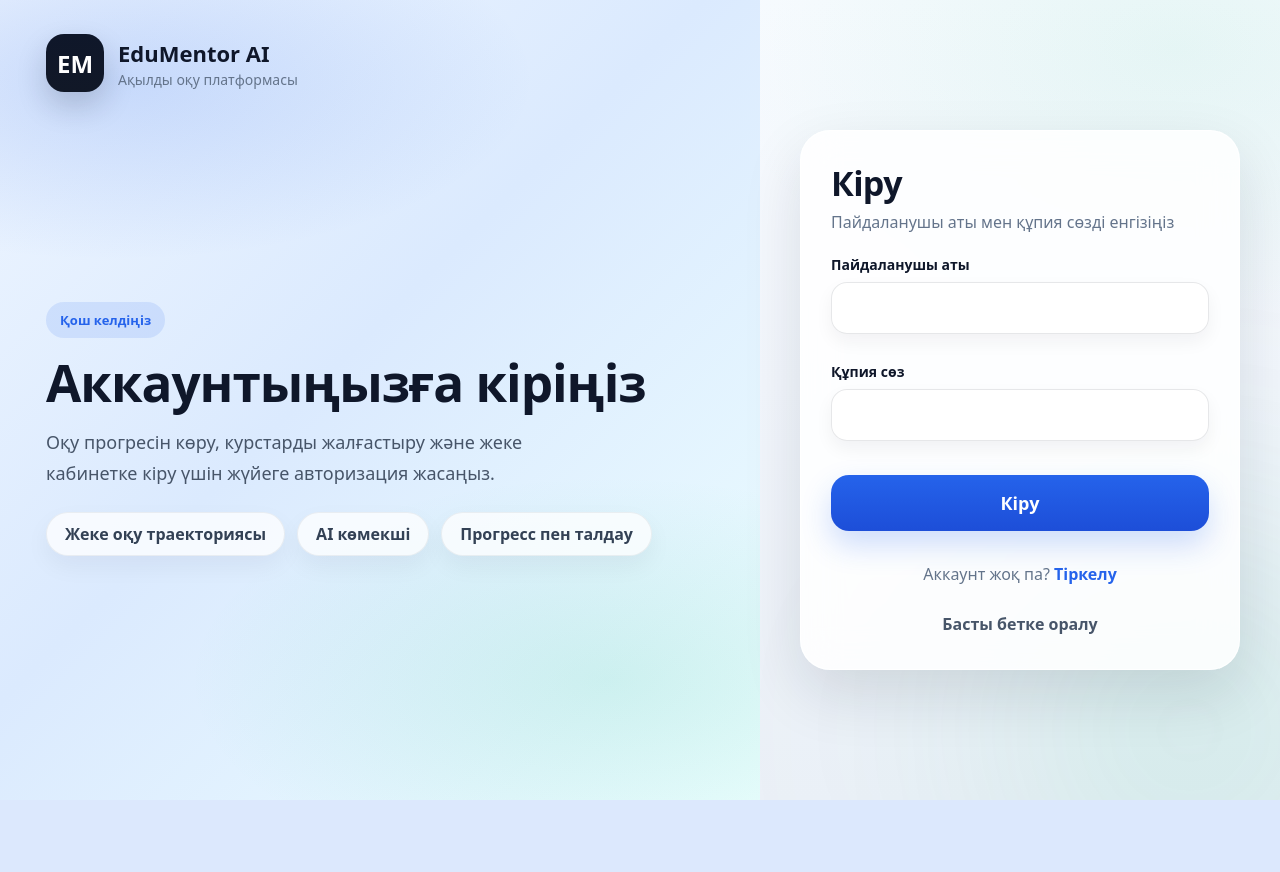
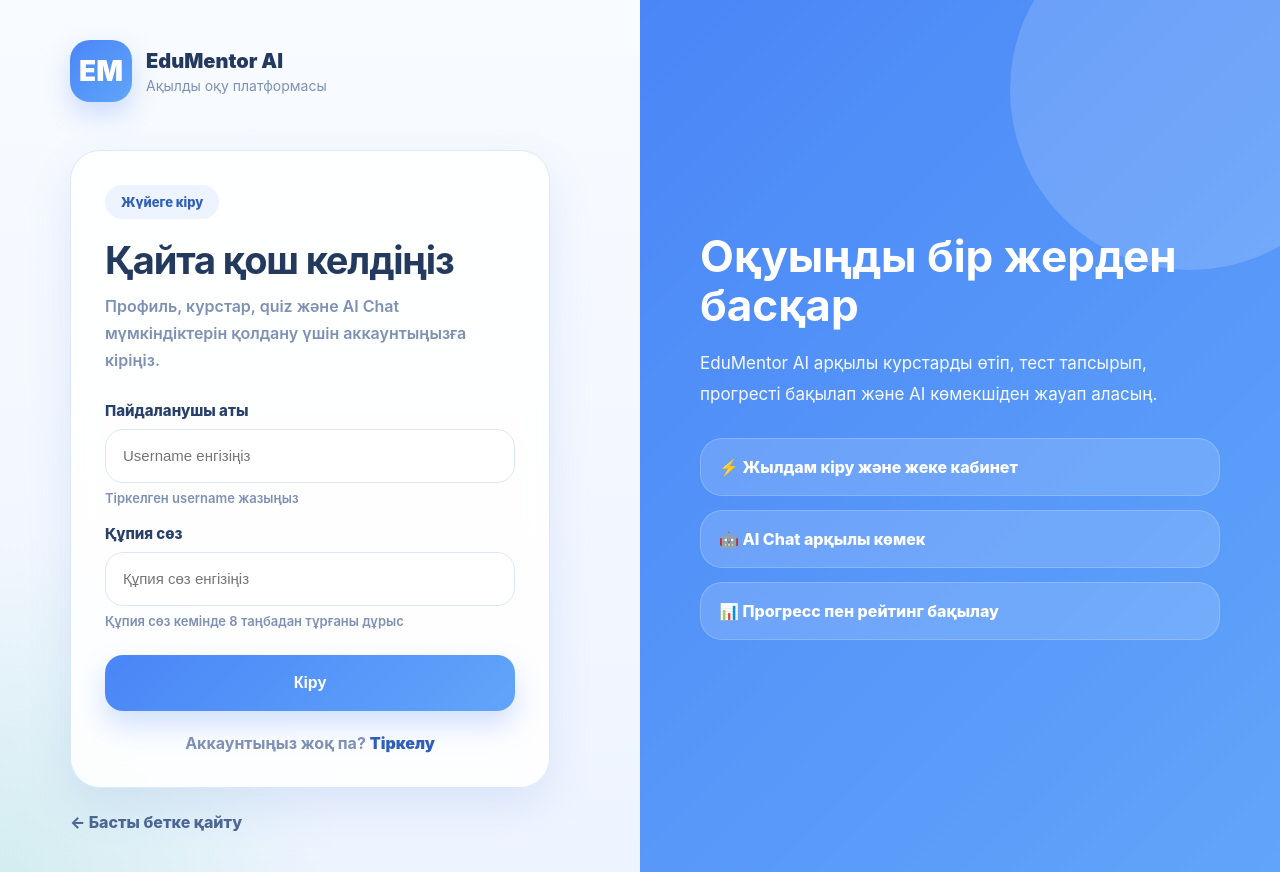
Before and after one commit to ainur22/Lab4Django, a Django app: page /login/ in a window 1280 px wide. Before the commit the page ends 800 px from the top, so only its background shows below. Run offline with Django 5.2, Linux system fonts and the light colour scheme.

Commit message:
Update login.html

```diff
--- a/accounts/templates/accounts/login.html
+++ b/accounts/templates/accounts/login.html
@@ -2,82 +2,334 @@
 <!doctype html>
 <html lang="kk">
 <head>
-  <meta charset="utf-8" />
-  <meta name="viewport" content="width=device-width, initial-scale=1" />
-  <title>EduMentor AI — Кіру</title>
-  <link rel="preconnect" href="https://fonts.googleapis.com">
-  <link rel="preconnect" href="https://fonts.gstatic.com" crossorigin>
-  <link
-    href="https://fonts.googleapis.com/css2?family=Inter:wght@400;500;600;700;800&display=swap"
-    rel="stylesheet"
-  >
-  <link rel="stylesheet" href="{% static 'accounts/style.css' %}" />
+<meta charset="UTF-8">
+<meta name="viewport" content="width=device-width, initial-scale=1.0">
+<title>EduMentor AI — Кіру</title>
+
+<style>
+*{box-sizing:border-box}
+
+:root{
+  --bg1:#eef4ff;
+  --bg2:#f8fbff;
+  --text:#23395d;
+  --muted:#7e91b4;
+  --blue:#4a86f7;
+  --blue2:#60a5fa;
+  --line:#dbe7fb;
+  --card:#ffffff;
+  --shadow:0 18px 45px rgba(67,115,208,.12);
+}
+
+body{
+  margin:0;
+  font-family:"Inter","Segoe UI",Arial,sans-serif;
+  min-height:100vh;
+  background:
+    radial-gradient(circle at left bottom,rgba(16,185,129,.12),transparent 22%),
+    linear-gradient(180deg,var(--bg2),var(--bg1));
+  color:var(--text);
+}
+
+a{text-decoration:none;color:inherit}
+
+.auth-page{
+  min-height:100vh;
+  display:grid;
+  grid-template-columns:1fr 1fr;
+}
+
+.auth-left{
+  padding:40px 70px;
+  display:flex;
+  flex-direction:column;
+  justify-content:center;
+}
+
+.brand{
+  display:flex;
+  align-items:center;
+  gap:14px;
+  margin-bottom:48px;
+}
+
+.logo{
+  width:62px;
+  height:62px;
+  border-radius:20px;
+  background:linear-gradient(135deg,var(--blue),var(--blue2));
+  color:white;
+  display:grid;
+  place-items:center;
+  font-size:28px;
+  font-weight:900;
+  box-shadow:0 12px 26px rgba(74,134,247,.25);
+}
+
+.brand-title{
+  font-size:20px;
+  font-weight:900;
+}
+
+.brand-sub{
+  color:var(--muted);
+  font-size:14px;
+  margin-top:4px;
+}
+
+.auth-card{
+  width:100%;
+  max-width:480px;
+  background:rgba(255,255,255,.88);
+  border:1px solid var(--line);
+  border-radius:30px;
+  padding:34px;
+  box-shadow:var(--shadow);
+  backdrop-filter:blur(12px);
+}
+
+.badge{
+  width:fit-content;
+  padding:9px 16px;
+  border-radius:999px;
+  background:#edf4ff;
+  color:#2f5fb8;
+  font-size:13px;
+  font-weight:800;
+  margin-bottom:18px;
+}
+
+h1{
+  margin:0 0 10px;
+  font-size:38px;
+  letter-spacing:-.03em;
+}
+
+.desc{
+  color:var(--muted);
+  line-height:1.7;
+  margin:0 0 26px;
+  font-weight:600;
+}
+
+.messages{
+  display:grid;
+  gap:10px;
+  margin-bottom:18px;
+}
+
+.message{
+  padding:13px 15px;
+  border-radius:16px;
+  background:#fff4f4;
+  border:1px solid #ffd2d2;
+  color:#b91c1c;
+  font-size:14px;
+  font-weight:700;
+}
+
+.form-group{
+  margin-bottom:18px;
+}
+
+label{
+  display:block;
+  margin-bottom:9px;
+  font-size:15px;
+  font-weight:800;
+  color:#29406a;
+}
+
+input{
+  width:100%;
+  height:54px;
+  border-radius:18px;
+  border:1px solid #d9e6fb;
+  background:white;
+  padding:0 17px;
+  font-size:15px;
+  color:#23395d;
+  outline:none;
+  transition:.2s;
+}
+
+input:focus{
+  border-color:#8db6ff;
+  box-shadow:0 0 0 4px rgba(74,134,247,.12);
+}
+
+.help-text{
+  margin-top:7px;
+  color:var(--muted);
+  font-size:13px;
+  font-weight:600;
+}
+
+.auth-btn{
+  width:100%;
+  height:56px;
+  border:0;
+  border-radius:18px;
+  background:linear-gradient(135deg,var(--blue),var(--blue2));
+  color:white;
+  font-size:16px;
+  font-weight:900;
+  cursor:pointer;
+  box-shadow:0 14px 28px rgba(74,134,247,.25);
+  transition:.2s;
+  margin-top:8px;
+}
+
+.auth-btn:hover{
+  transform:translateY(-1px);
+}
+
+.auth-bottom{
+  text-align:center;
+  margin-top:22px;
+  color:var(--muted);
+  font-weight:700;
+}
+
+.auth-bottom a{
+  color:#2f5fb8;
+  font-weight:900;
+}
+
+.back-link{
+  display:inline-flex;
+  margin-top:24px;
+  color:#4d6793;
+  font-weight:800;
+}
+
+.auth-right{
+  background:linear-gradient(135deg,#4a86f7,#60a5fa);
+  display:flex;
+  align-items:center;
+  justify-content:center;
+  padding:40px;
+  position:relative;
+  overflow:hidden;
+}
+
+.auth-right::before{
+  content:"";
+  position:absolute;
+  width:360px;
+  height:360px;
+  border-radius:50%;
+  background:rgba(255,255,255,.16);
+  top:-90px;
+  right:-90px;
+}
+
+.info-box{
+  position:relative;
+  z-index:1;
+  max-width:520px;
+  color:white;
+}
+
+.info-box h2{
+  font-size:44px;
+  line-height:1.12;
+  margin:0 0 18px;
+}
+
+.info-box p{
+  font-size:17px;
+  line-height:1.8;
+  opacity:.95;
+}
+
+.info-cards{
+  display:grid;
+  gap:14px;
+  margin-top:28px;
+}
+
+.info-card{
+  background:rgba(255,255,255,.15);
+  border:1px solid rgba(255,255,255,.2);
+  border-radius:22px;
+  padding:18px;
+  font-weight:800;
+}
+
+@media(max-width:900px){
+  .auth-page{grid-template-columns:1fr}
+  .auth-right{display:none}
+  .auth-left{padding:28px 18px}
+  .auth-card{max-width:100%;padding:26px}
+}
+</style>
 </head>
-<body class="auth-modern-page">
 
-  <div class="auth-modern-shell">
-    <div class="auth-modern-left">
-      <a href="/" class="auth-modern-brand">
-        <div class="auth-modern-logo">EМ</div>
-        <div>
-          <div class="auth-modern-brand-title">EduMentor AI</div>
-          <div class="auth-modern-brand-sub">Ақылды оқу платформасы</div>
+<body>
+<div class="auth-page">
+
+  <section class="auth-left">
+    <a href="{% url 'home' %}" class="brand">
+      <div class="logo">EM</div>
+      <div>
+        <div class="brand-title">EduMentor AI</div>
+        <div class="brand-sub">Ақылды оқу платформасы</div>
+      </div>
+    </a>
+
+    <div class="auth-card">
+      <div class="badge">Жүйеге кіру</div>
+      <h1>Қайта қош келдіңіз</h1>
+      <p class="desc">Профиль, курстар, quiz және AI Chat мүмкіндіктерін қолдану үшін аккаунтыңызға кіріңіз.</p>
+
+      {% if messages %}
+      <div class="messages">
+        {% for message in messages %}
+          <div class="message">{{ message }}</div>
+        {% endfor %}
+      </div>
+      {% endif %}
+
+      <form method="post">
+        {% csrf_token %}
+
+        <div class="form-group">
+          <label for="id_username">Пайдаланушы аты</label>
+          <input type="text" name="username" id="id_username" placeholder="Username енгізіңіз" required>
+          <div class="help-text">Тіркелген username жазыңыз</div>
         </div>
-      </a>
 
-      <div class="auth-modern-content">
-        <div class="auth-modern-badge">Қош келдіңіз</div>
-        <h1>Аккаунтыңызға кіріңіз</h1>
-        <p>
-          Оқу прогресін көру, курстарды жалғастыру және жеке кабинетке кіру үшін
-          жүйеге авторизация жасаңыз.
-        </p>
+        <div class="form-group">
+          <label for="id_password">Құпия сөз</label>
+          <input type="password" name="password" id="id_password" placeholder="Құпия сөз енгізіңіз" required>
+          <div class="help-text">Құпия сөз кемінде 8 таңбадан тұрғаны дұрыс</div>
+        </div>
 
-        <div class="auth-modern-points">
-          <div class="auth-point">Жеке оқу траекториясы</div>
-          <div class="auth-point">AI көмекші</div>
-          <div class="auth-point">Прогресс пен талдау</div>
-        </div>
+        <button type="submit" class="auth-btn">Кіру</button>
+      </form>
+
+      <div class="auth-bottom">
+        Аккаунтыңыз жоқ па? <a href="{% url 'register' %}">Тіркелу</a>
       </div>
     </div>
 
-    <div class="auth-modern-right">
-      <div class="auth-modern-card">
-        <div class="auth-modern-head">
-          <h2>Кіру</h2>
-          <p>Пайдаланушы аты мен құпия сөзді енгізіңіз</p>
-        </div>
+    <a href="{% url 'home' %}" class="back-link">← Басты бетке қайту</a>
+  </section>
 
-        {% if error %}
-          <div class="error-box">{{ error }}</div>
-        {% endif %}
+  <section class="auth-right">
+    <div class="info-box">
+      <h2>Оқуыңды бір жерден басқар</h2>
+      <p>EduMentor AI арқылы курстарды өтіп, тест тапсырып, прогресті бақылап және AI көмекшіден жауап аласың.</p>
 
-        <form method="POST" class="auth-form auth-modern-form">
-          {% csrf_token %}
-
-          <div class="field">
-            <label for="{{ form.username.id_for_label }}">Пайдаланушы аты</label>
-            {{ form.username }}
-          </div>
-
-          <div class="field">
-            <label for="{{ form.password.id_for_label }}">Құпия сөз</label>
-            {{ form.password }}
-          </div>
-
-          <button class="auth-modern-submit" type="submit">Кіру</button>
-
-          <div class="auth-modern-footer">
-            Аккаунт жоқ па? <a href="/register/">Тіркелу</a>
-          </div>
-
-          <div class="auth-modern-links">
-            <a href="/">Басты бетке оралу</a>
-          </div>
-        </form>
+      <div class="info-cards">
+        <div class="info-card">⚡ Жылдам кіру және жеке кабинет</div>
+        <div class="info-card">🤖 AI Chat арқылы көмек</div>
+        <div class="info-card">📊 Прогресс пен рейтинг бақылау</div>
       </div>
     </div>
-  </div>
+  </section>
 
+</div>
 </body>
 </html>
```
